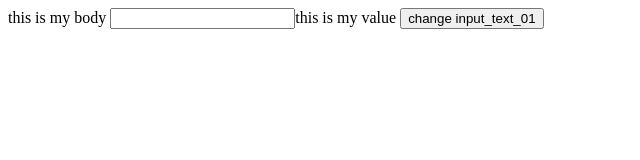
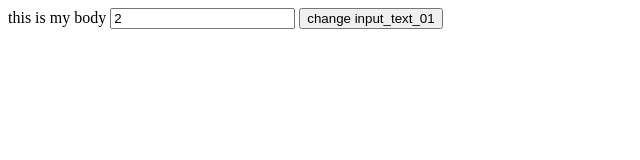
Before and after one commit to mlchow1/test_respository_01, a plain HTML site: page index.html in a window 1280 px wide. Both pictures are taken after a click on the button "change input_text_01". Shown: the whole page, without its empty margins (0-640 px from the left). Drawn offline with Linux system fonts and the light colour scheme.

Commit message:
now it works

```diff
--- a/index.html
+++ b/index.html
@@ -5,7 +5,7 @@
 
     <body>
         this is my body
-        <input type="text" id="input_text_01">this is my value</input>
+        <input type="text" id="input_text_01" value="this is my value"></input>
         <button id="btn_change_input_text_01_01">change input_text_01</button>
 
         <script>
@@ -13,9 +13,17 @@
             const BTN_CHANGE_INPUT_TEXT_01_01="btn_change_input_text_01_01"
             const input_text_01 = document.getElementById(INPUT_TEXT_01);
             const btn_change_input_text_01_01 = document.getElementById(BTN_CHANGE_INPUT_TEXT_01_01);
-            btn_change_input_text_01_01.addEventListener("click",()=>{
-                input_text_01.innerText="value is changed"
-            })
+            btn_change_input_text_01_01.addEventListener("click",handleClickContainer);
+            let count = 0;
+            function handleClickContainer(){
+                handleClick();
+                handleClick();
+            }
+
+            function handleClick(){
+                count++
+                input_text_01.value = count;
+            }
         </script>
     </body>
 </html>
```
Also changed, not shown: 1 other file.
